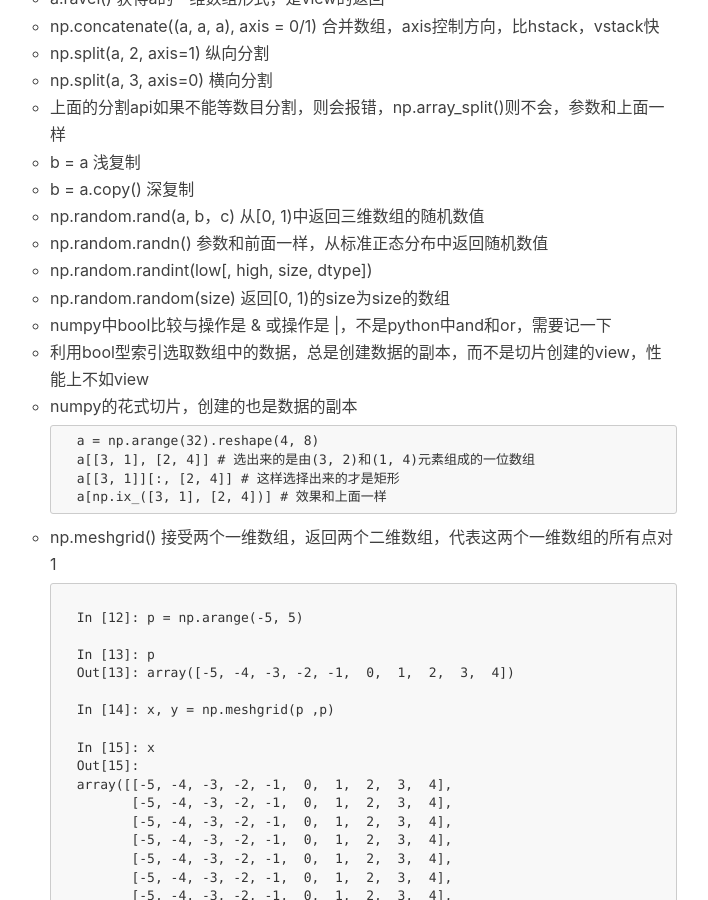
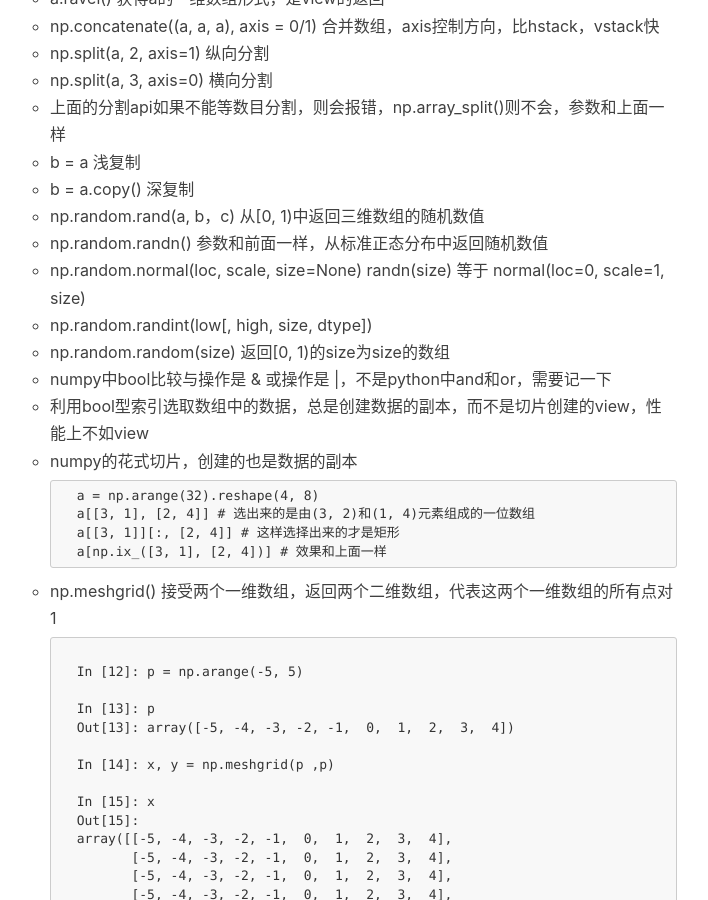
Before and after one commit to mickey0524/mickey0524.github.io, a Jekyll site: the page built from _posts/2017-11-08-numpy-pandas-base.md, in a window 1280 px wide and 900 px high, scrolled down 1628 px. Shown: the whole window, without its empty margins (295-1003 px from the left). Built offline with Jekyll 4.4.1, drawn with Linux system fonts in a browser that asks for light colours; nearby versions of some CDN libraries; comment, search, counter and statistics services are not loaded.

Commit message:
feat(numpy): 增np.random.normal

```diff
--- a/_posts/2017-11-08-numpy-pandas-base.md
+++ b/_posts/2017-11-08-numpy-pandas-base.md
@@ -52,6 +52,7 @@ tags:
     * b = a.copy() 深复制
     * np.random.rand(a, b，c) 从[0, 1)中返回三维数组的随机数值
     * np.random.randn() 参数和前面一样，从标准正态分布中返回随机数值
+    * np.random.normal(loc, scale, size=None) randn(size) 等于 normal(loc=0, scale=1, size)
     * np.random.randint(low[, high, size, dtype])
     * np.random.random(size) 返回[0, 1)的size为size的数组
     * numpy中bool比较与操作是 & 或操作是 \|，不是python中and和or，需要记一下
```
